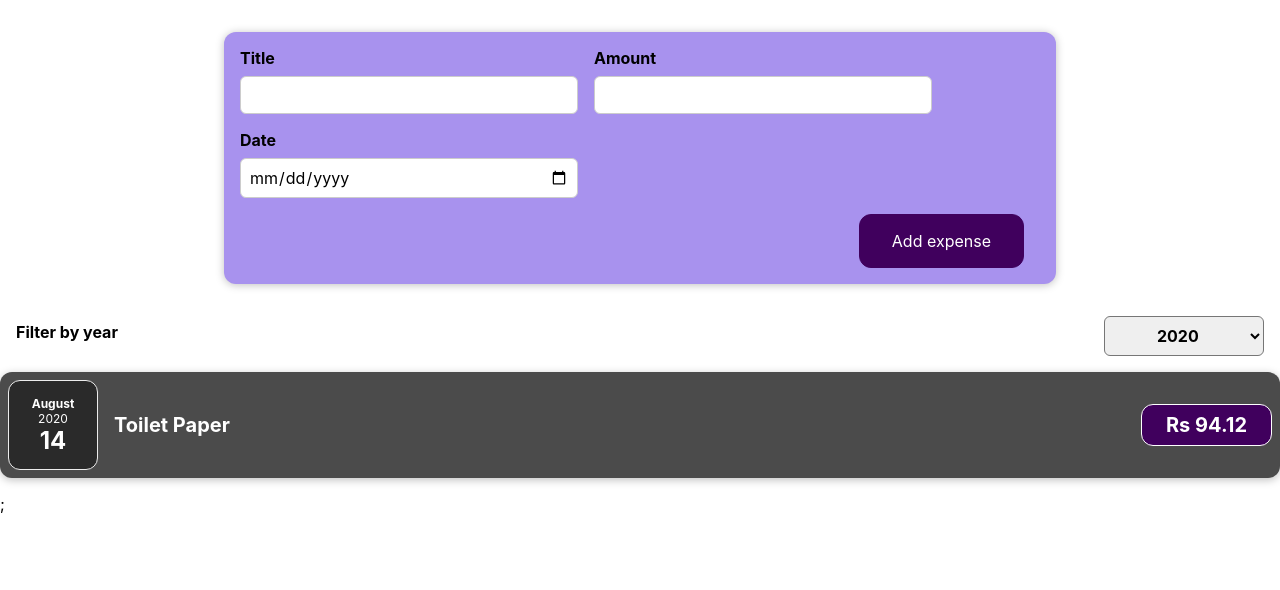
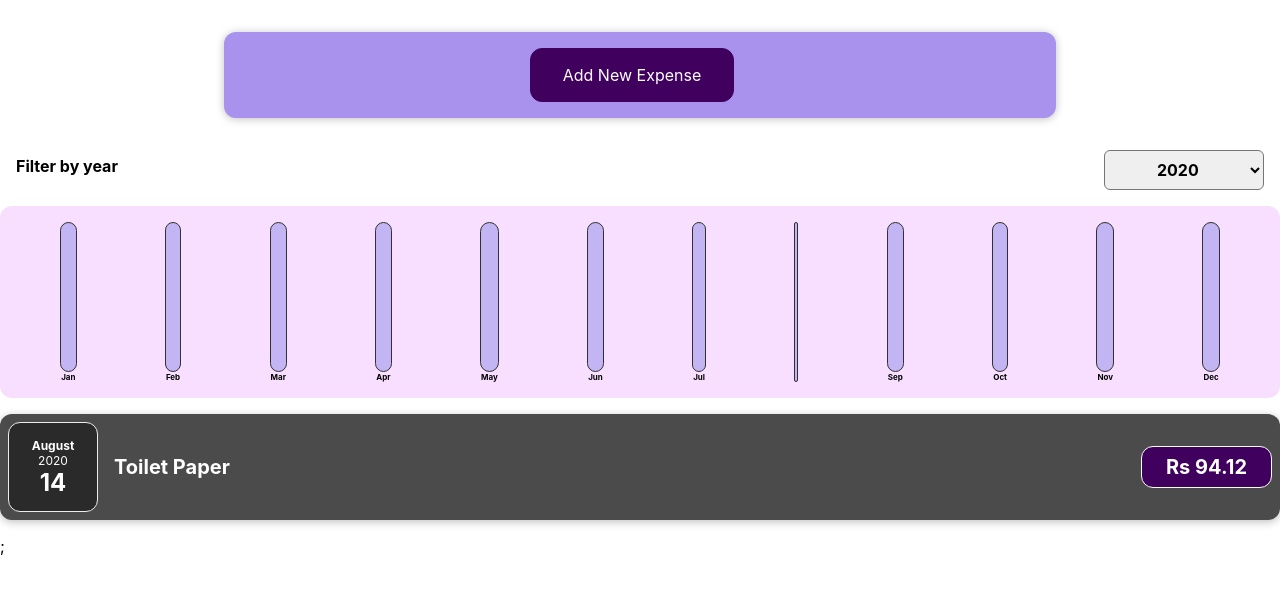
Before and after one commit to bhishma8/expense-tracker, a React (Create React App) app: page / in a window 1280 px wide. Shown: the top 590 px of the page. Built offline with nearby package versions, Linux system fonts and the light colour scheme.

Commit message:
final-commit

```diff
--- /dev/null
+++ b/src/components/ChartComponent.js
@@ -0,0 +1,27 @@
+import React from 'react';
+import ExpenseChart from './ExpenseChart';
+
+function ChartComponent(props)
+{
+    const chartDataPoints=[
+    {label:'Jan',value:0},
+    {label:'Feb',value:0},
+    {label:'Mar',value:0},
+    {label:'Apr',value:0},
+    {label:'May',value:0},
+    {label:'Jun',value:0},
+    {label:'Jul',value:0},
+    {label:'Aug',value:0},
+    {label:'Sep',value:0},
+    {label:'Oct',value:0},
+    {label:'Nov',value:0},
+    {label:'Dec',value:0},
+    ];
+    for(const expense of props.expenses)
+    {
+        const expenseMonth=expense.date.getMonth();
+        chartDataPoints[expenseMonth]+=expense.amount;
+    }
+    return <ExpenseChart dataPoints={chartDataPoints}></ExpenseChart>
+}
+export default ChartComponent;
--- /dev/null
+++ b/src/components/ExpenseChart.css
@@ -0,0 +1,9 @@
+.chart {
+    padding: 1rem;
+    border-radius: 12px;
+    background-color: #f8dfff;
+    text-align: center;
+    display: flex;
+    justify-content: space-around;
+    height: 10rem;
+  }
--- /dev/null
+++ b/src/components/ExpenseChart.js
@@ -0,0 +1,13 @@
+import React from 'react';
+import ExpenseChartBar from './ExpenseChartBar';
+import './ExpenseChart.css';
+function ExpenseChart(props)
+{
+    const barValues=props.dataPoints.map(dataPoint=>dataPoint.value);
+    const totalMax=Math.max(...barValues)
+    return(
+    <div className='chart'>
+        {props.dataPoints.map(dataPoint=><ExpenseChartBar value={dataPoint.value} maxValue={totalMax} label={dataPoint.label} key={dataPoint.label}/>)}
+    </div>)
+}
+export default ExpenseChart;
--- /dev/null
+++ b/src/components/ExpenseChartBar.css
@@ -0,0 +1,31 @@
+.chart-bar {
+    height: 100%;
+    display: flex;
+    flex-direction: column;
+    align-items: center;
+  }
+
+  .chart-bar__inner {
+    height: 100%;
+    width: 100%;
+    border: 1px solid #313131;
+    border-radius: 12px;
+    background-color: #c3b4f3;
+    overflow: hidden;
+    display: flex;
+    flex-direction: column;
+    justify-content: flex-end;
+  }
+
+  .chart-bar__fill {
+
+    background-color: #4826b9;
+    width: 100%;
+    transition: all 0.3s ease-out;
+  }
+
+  .chart-bar__label {
+    font-weight: bold;
+    font-size: 0.5rem;
+    text-align: center;
+  }
--- /dev/null
+++ b/src/components/ExpenseChartBar.js
@@ -0,0 +1,17 @@
+
+import './ExpenseChartBar.css';
+function ExpenseChartBar(props)
+{
+    let barFillHeight='0%';
+    if(props.maxValue>0)
+    {
+        barFillHeight=Math.round((props.value/props.maxValue)*100)+'%';
+    }
+    return <div className='chart-bar'>
+        <div className='chart-bar__inner'>
+            <div className='chart-bar__fill' style={{height:barFillHeight}}></div>
+        </div>
+        <div className='chart-bar__label'>{props.label}</div>
+    </div>
+};
+export default ExpenseChartBar;
--- a/src/components/ExpenseForm.js
+++ b/src/components/ExpenseForm.js
@@ -19,7 +19,7 @@ function ExpenseForm(props){
         event.preventDefault();
         const expenseData={
             title:enteredTitle,
-            amount:enteredAmount,
+            amount:+enteredAmount,
             date:new Date(enteredDate)
         }
         props.onSaveExpenseData(expenseData);
@@ -28,6 +28,7 @@ function ExpenseForm(props){
         setEnteredDate('');
 
     }
+
     return(
         <form onSubmit={submitHandler}>
             <div className='new-expense__controls'>
@@ -44,7 +45,9 @@ function ExpenseForm(props){
                     <input type='date' value={enteredDate} onChange={dateChangeHandler}></input>
                 </div>
             </div>
+
             <div className="new-expense__actions">
+                <button type="button" onClick={props.cancelClickHandler}>Cancel</button>
                 <button type="submit">Add expense</button>
             </div>
         </form>
--- a/src/components/Expenses.js
+++ b/src/components/Expenses.js
@@ -1,4 +1,5 @@
 import React,{useState} from 'react';
+import ChartComponent from './ChartComponent';
 import ExpenseItem from "./ExpenseItem";
 import './ExpenseItem.css';
 import ExpensesFilter from "./ExpensesFilter";
@@ -14,8 +15,10 @@ function Expenses(props)
     return(
     <div>
     <ExpensesFilter selectedYear={filteredYear} onChangeFilter={filterChangeHandler}></ExpensesFilter>
+    <ChartComponent expenses={filteredExpenses}/>
     <div className="expenses">
-    {filteredExpenses.map(expense=><ExpenseItem key={expense.id} title={expense.title} amount={expense.amount} date={expense.date}/>)};
+    {filteredExpenses.length===0 && <p>No expenses found</p>}
+    {filteredExpenses.length>0 && filteredExpenses.map(expense=><ExpenseItem key={expense.id} title={expense.title} amount={expense.amount} date={expense.date}/>)};
 
     </div>
     </div>)
--- a/src/components/NewExpense.js
+++ b/src/components/NewExpense.js
@@ -1,3 +1,4 @@
+import React,{useState} from 'react';
 import './NewExpense.css';
 import ExpenseForm from './ExpenseForm';
 function NewExpense(props){
@@ -7,11 +8,20 @@ function NewExpense(props){
             id:Math.random().toString()
         }
         props.onAddExpense(expenseData);
+        setIsEditing(false);
 
+    }
+    const [isEditing,setIsEditing]=useState(false);
+    const startEditingHandler=()=>{
+        setIsEditing(true);
+    }
+    const stopEditingHandler=()=>{
+        setIsEditing(false);
     }
     return (
         <div className='new-expense'>
-            <ExpenseForm onSaveExpenseData={saveExpenseDataHandler}></ExpenseForm>
+            {!isEditing && <button onClick={startEditingHandler}>Add New Expense</button>}
+            {isEditing && <ExpenseForm onSaveExpenseData={saveExpenseDataHandler} cancelClickHandler={stopEditingHandler}></ExpenseForm>}
         </div>
     )
 };
```
